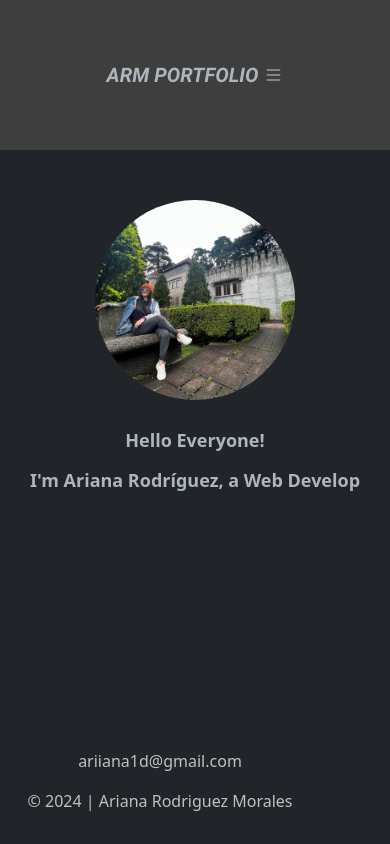
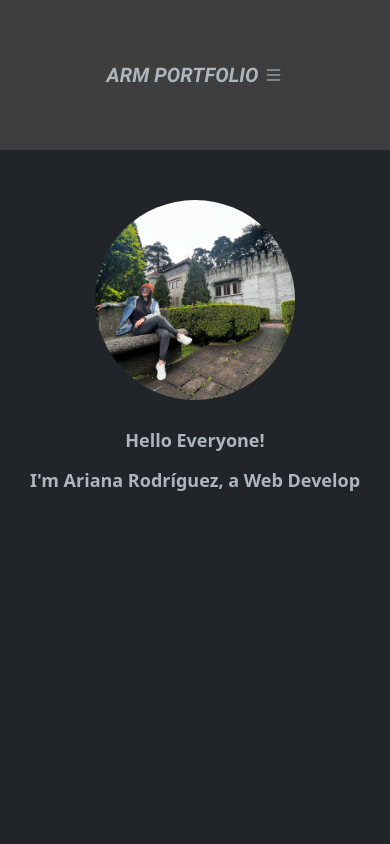
Before and after one commit to ari-rm21/website, an Angular app: page / in a window 390 px wide. Built offline with nearby package versions, Linux system fonts and the light colour scheme.

Commit message:
mobile footer updated

```diff
--- a/src/app/components/footer/footer.component.scss
+++ b/src/app/components/footer/footer.component.scss
@@ -13,11 +13,7 @@ footer{
     font-size: 16px;
 
     @media (max-width: 768px) {
-        text-align: center;
-        flex-direction: column;
-        gap: 0;
-        position: relative;
-        left: -35px;
+       display: none;
 
 
       }
```
